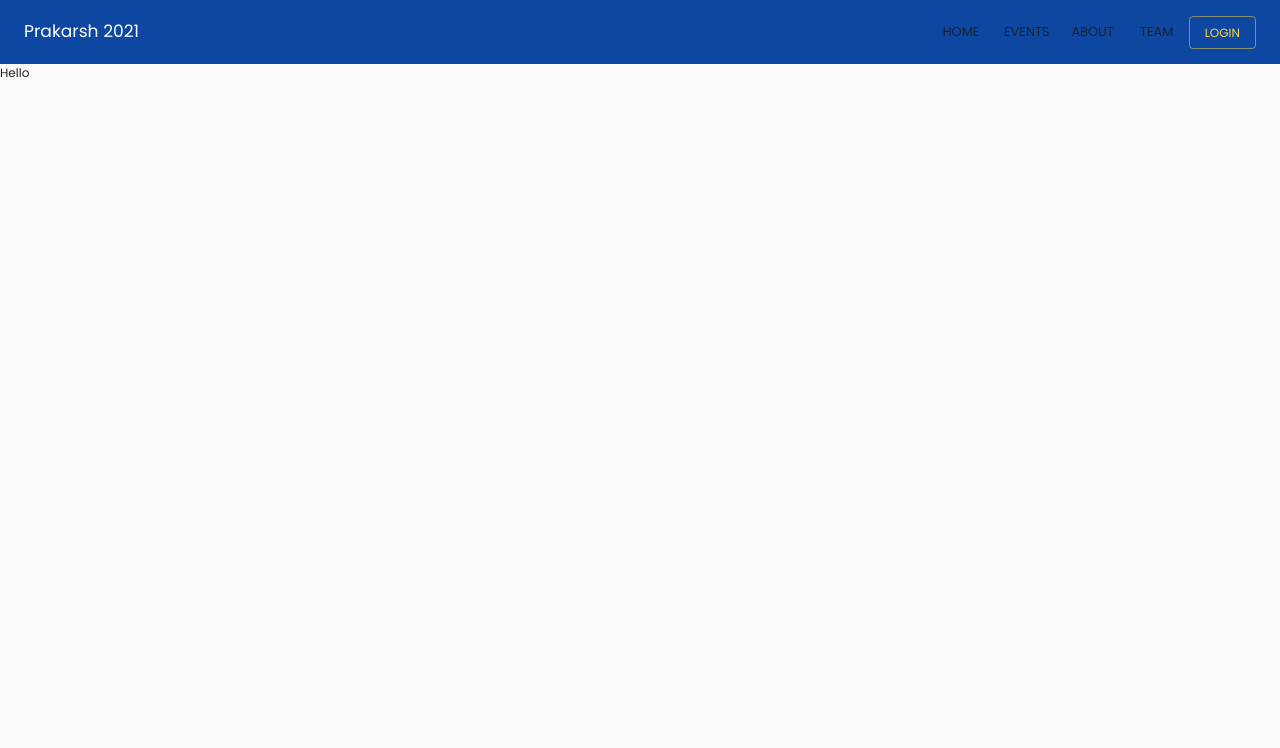
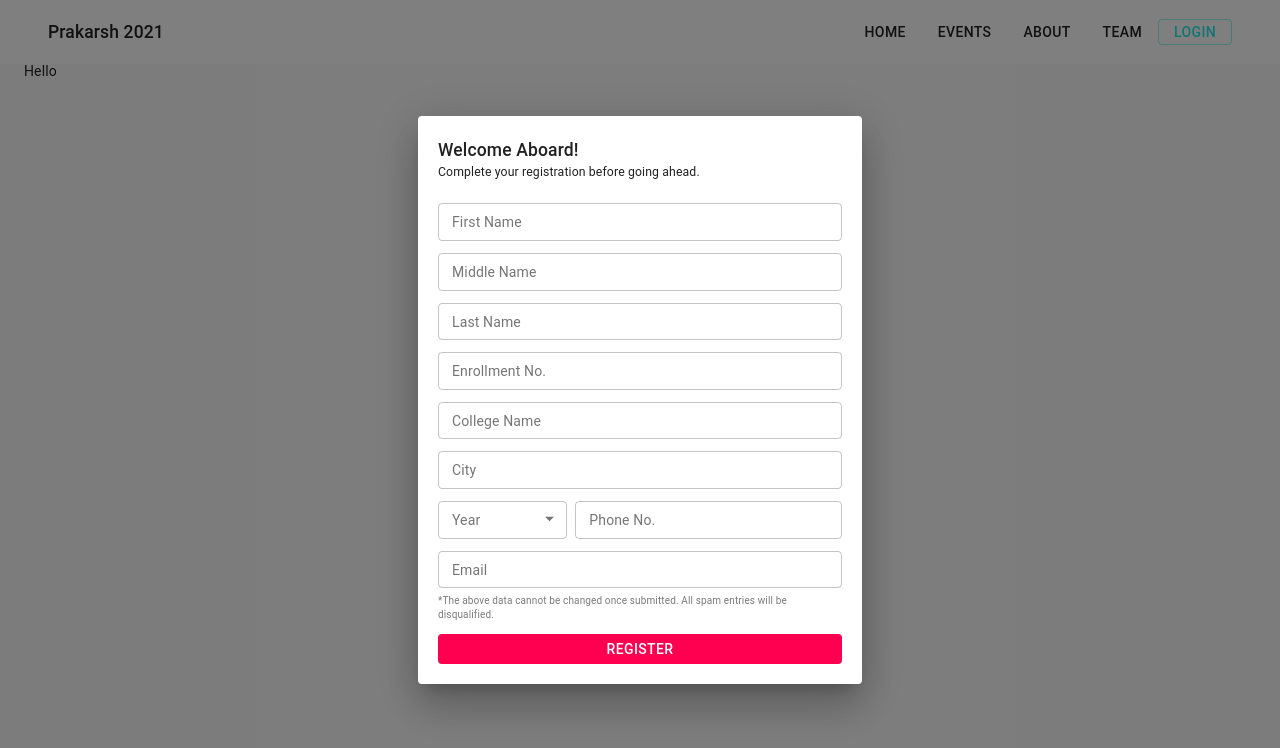
Before and after one commit to SvitPrakarsh/prakarshxvi, a Next.js app: page / in a window 1280 px wide. Shown: the top 748 px of the page. Built offline with nearby package versions, Linux system fonts and the light colour scheme.

Commit message:
register component created

```diff
--- a/components/Navigation.jsx
+++ b/components/Navigation.jsx
@@ -1,4 +1,4 @@
-import { makeStyles } from '@material-ui/core';
+import {Container, makeStyles} from '@material-ui/core';
 import { AppBar, IconButton, Toolbar, Typography } from '@material-ui/core';
 import Menu from '@material-ui/core/Menu';
 import { useContext, useEffect, useState } from 'react';
@@ -16,6 +16,7 @@ import { ListItemText } from '@material-ui/core';
 import { Divider } from '@material-ui/core';
 import { MenuItem } from '@material-ui/core';
 import { Button } from '@material-ui/core';
+import {HomeOutlined} from "@material-ui/icons";
 
 const useStyles = makeStyles((theme) => ({
 	root: {
@@ -30,6 +31,13 @@ const useStyles = makeStyles((theme) => ({
 	list: {
 		width: 300,
 	},
+	appBar: {
+		zIndex: theme.zIndex.drawer + 1,
+	},
+	drawer: {
+		width: 240,
+		flexShrink: 0,
+	},
 }));
 
 export default function Navigation() {
@@ -39,13 +47,16 @@ export default function Navigation() {
 
 	// useEffect(()=>{let scrolled = },[])
 	return (
-		<>
 			<AppBar
 				position="static"
-				color={!scrolled ? 'secondary' : 'transparent'}
+				color={!scrolled ? 'white' : 'transparent'}
 				style={{ boxShadow: 'none' }}
+				className={classes.appBar}
 			>
-				<Toolbar>
+		{/*<nav>*/}
+				<Container maxWidth={'xl'}>
+
+				<Toolbar >
 					<Drawer />
 					<Typography
 						variant="h6"
@@ -55,10 +66,10 @@ export default function Navigation() {
 						Prakarsh 2021
 					</Typography>
 					<div id="desktop-nav">
-						<Button size="large">HOME</Button>
-						<Button size="large">EVENTS</Button>
-						<Button size="large">ABOUT</Button>
-						<Button size="large">TEAM</Button>
+						<Button size="small">Home</Button>
+						<Button size="small">Events</Button>
+						<Button size="small">About</Button>
+						<Button size="small">Team</Button>
 					</div>
 					{auth ? (
 						<>
@@ -92,19 +103,20 @@ export default function Navigation() {
 						</>
 					) : (
 						<>
-							<Button variant="outlined" color="primary">
+							<Button variant="outlined" size='medium' color="secondary">
 								Login
 							</Button>
 						</>
 					)}
 				</Toolbar>
-			</AppBar>
-		</>
+		</Container>
+{/*</nav>*/}
+</AppBar>
 	);
 }
 
 const Drawer = () => {
-	// const classes = useStyles();
+	const classes = useStyles();
 	const { drawer, setDrawer } = useContext(Context);
 	return (
 		<div id="mobile-nav">
@@ -121,16 +133,21 @@ const Drawer = () => {
 				open={drawer}
 				onClose={() => setDrawer(false)}
 				onOpen={() => setDrawer(true)}
+				className={classes.drawer}
 			>
 				<List style={{ width: 200 }}>
-					{['Inbox', 'Starred', 'Send email', 'Drafts'].map((text, index) => (
-						<ListItem button key={text}>
+						<ListItem button>
 							<ListItemIcon>
-								{index % 2 === 0 ? <InboxIcon /> : <MailIcon />}
+								<HomeOutlined />
 							</ListItemIcon>
-							<ListItemText primary={text} />
+							<ListItemText primary='Home' />
 						</ListItem>
-					))}
+					<ListItem button>
+						<ListItemIcon>
+							<HomeOutlined />
+						</ListItemIcon>
+						<ListItemText primary='Events' />
+					</ListItem>
 				</List>
 				<Divider />
 				<List>
--- /dev/null
+++ b/components/Register.jsx
@@ -0,0 +1,86 @@
+import {
+    Button,
+    Dialog,
+    FormControl,
+    Grid,
+    InputLabel,
+    makeStyles,
+    MenuItem,
+    Select,
+    TextField,
+    Typography
+} from "@material-ui/core";
+import {useState} from "react";
+
+const useStyles = makeStyles((theme) => ({
+    dialogPaper: {
+        padding: '20px 20px',
+    },
+}));
+
+export default function Register (){
+    const classes = useStyles();
+    const [submitting, setSubmitting] = useState(true);
+
+    return(
+        <>
+            <Dialog
+
+                maxWidth="xs"
+                open ={true}
+                //  onClose={() => setAuthDialog(false)}
+                // onBackdropClick={() => notify('Please Complete the Sign Up Process')}
+                // aria-labelledby="max-width-dialog-title"
+                classes={{
+                    paper: classes.dialogPaper,
+                }}
+            >
+                <Typography variant="h6">Welcome Aboard!</Typography>
+                <Typography variant="body2">
+                    Complete your registration before going ahead.
+                </Typography>
+                <br/>
+                <form action="">
+                    <TextField label="First Name" variant="outlined" fullWidth />
+                    <TextField label="Middle Name" variant="outlined" fullWidth />
+                            <TextField label="Last Name" variant="outlined" fullWidth />
+                            <TextField label="Enrollment No." variant="outlined"  fullWidth/>
+                            <TextField label="College Name" variant="outlined" fullWidth />
+                            <TextField label="City" variant="outlined" fullWidth />
+                    <Grid container spacing={1}>
+                        <Grid item xs={4}>
+                            <FormControl variant="outlined" fullWidth>
+                                <InputLabel id="year">Year</InputLabel>
+                                <Select
+                                    labelId="year"
+                                    // value={age}
+                                    // onChange={handleChange}
+                                    label="Year"
+                                >
+                                    <MenuItem value='FY'>FY</MenuItem>
+                                    <MenuItem value='SY'>SY</MenuItem>
+                                    <MenuItem value='TY'>TY</MenuItem>
+                                    <MenuItem value='LY'>LY</MenuItem>
+                                </Select>
+                            </FormControl>
+                        </Grid>
+                        <Grid item xs>
+                            <TextField label="Phone No." variant="outlined" fullWidth/>
+
+                        </Grid>
+                    </Grid>
+                    <TextField label="Email" variant="outlined"  fullWidth/>
+                    <small>*The above data cannot be changed once submitted. All spam entries will be disqualified.</small>
+                    <br/>
+
+                    <br/>
+<Button variant='contained' color='primary' size='large' fullWidth>
+    Register
+</Button>
+                    <br/>
+
+                </form>
+            </Dialog>
+        </>
+    )
+}
--- a/helpers/theme.jsx
+++ b/helpers/theme.jsx
@@ -1,17 +1,18 @@
 import { amber, blue, blueGrey, grey, yellow } from '@material-ui/core/colors';
 import { createMuiTheme } from '@material-ui/core/styles';
 
-const theme = createMuiTheme({
-	palette: {
-		primary: { main: amber['A200'], contrastText: grey[900] },
-		secondary: { main: blue[900], contrastText: 'white' },
-		text: {
-			primary: grey[900],
-		},
-	},
+const innerTheme = createMuiTheme({
+	palette:
+		{
+			primary: { main: '#FF0050',  },
+			secondary: { main: '#24ECE7', },
+			text: {
+				// primary: '#fafafa',
+			},
+
 	typography: {
-		body1: {
-			color: blueGrey[800],
+		body2: {
+			color: grey[400],
 		},
 		fontFamily: [
 			'"Poppins"',
@@ -26,12 +27,15 @@ const theme = createMuiTheme({
 			'"Segoe UI Symbol"',
 		].join(','),
 		fontSize: 12,
-	},
-});
+	}}}
+);
 
-theme.props = {
+innerTheme.props = {
 	MuiButton: {
 		disableElevation: true,
+		borderRadius: '25px',
+		borderWidth: '2px',
+		variant: 'dense'
 	},
 	MuiInput: {
 		color: 'secondary',
@@ -45,6 +49,10 @@ theme.props = {
 		color: 'secondary',
 		margin: 'dense',
 	},
+	MuiFormControl:{
+		size: 'small',
+		margin:"dense"
+	}
 };
 
-export default theme;
+export default innerTheme;
--- a/pages/_app.jsx
+++ b/pages/_app.jsx
@@ -2,21 +2,38 @@ import 'fontsource-poppins';
 import '../styles/global.scss';
 import Axios from 'axios';
 import Layout from '../helpers/Layout';
-import { ThemeProvider } from '@material-ui/core/styles';
-import theme from '../helpers/theme';
-import { CssBaseline } from '@material-ui/core';
-import { Provider } from '../Context';
+import {createMuiTheme, ThemeProvider} from '@material-ui/core/styles';
+import {CssBaseline, useMediaQuery} from '@material-ui/core';
+import {Provider} from '../Context';
 import Navigation from '../components/Navigation';
+import Register from "../components/Register";
+import {useMemo} from "react";
+import innerTheme from "../helpers/theme";
 
-const App = ({ Component, pageProps }) => {
+const App = ({Component, pageProps}) => {
+    const prefersDarkMode = useMediaQuery('(prefers-color-scheme: dark)');
+
+    const outerTheme = useMemo(
+        () =>
+            createMuiTheme({
+                palette: {
+                    type: prefersDarkMode ? 'dark' : 'light',
+                }
+            }),
+        [prefersDarkMode],
+    );
+
     return (
         <Provider>
-			<ThemeProvider theme={theme}>
-				<CssBaseline />
-				<Navigation />
+            <ThemeProvider theme={outerTheme}>
+            <ThemeProvider theme={innerTheme}>
+                <CssBaseline/>
+                <Navigation/>
+                <Register/>
                 {/* <Layout> */}
                 <Component {...pageProps} />
                 {/* </Layout> */}
+            </ThemeProvider>
             </ThemeProvider>
         </Provider>
     );
--- a/pages/index.jsx
+++ b/pages/index.jsx
@@ -1,3 +1,5 @@
+import {Container} from "@material-ui/core";
+
 export default function Home() {
-	return <>Hello</>;
+	return <Container maxWidth={"xl"}>Hello</Container>;
 }
--- a/styles/_override.scss
+++ b/styles/_override.scss
@@ -1,3 +1,4 @@
 .MuiAppBar-root {
 	width: fit-content;
+	//color: #5200a2;
 }
--- a/styles/global.scss
+++ b/styles/global.scss
@@ -1,4 +1,27 @@
 @import './override';
+
+
+	$primary: #FF0050;
+	$secondary: #24ECE7;
+
+*{
+	font-size: 14px;
+	line-height: 1;
+}
+small{
+	opacity: 0.6;
+	font-size: 10px;
+}
+nav{
+	position: sticky;
+	top: 0;
+	right: 0;
+	margin: 10px;
+	width: fit-content;
+	border-radius: 15px;
+	background: #fafafa;
+	height: 60px;
+}
 
 #mobile-nav {
 	display: none;
```
Also changed, not shown: 1 other file (tests, documents, lock files or other folders). Lines whose indentation alone changed are shown as unchanged.
